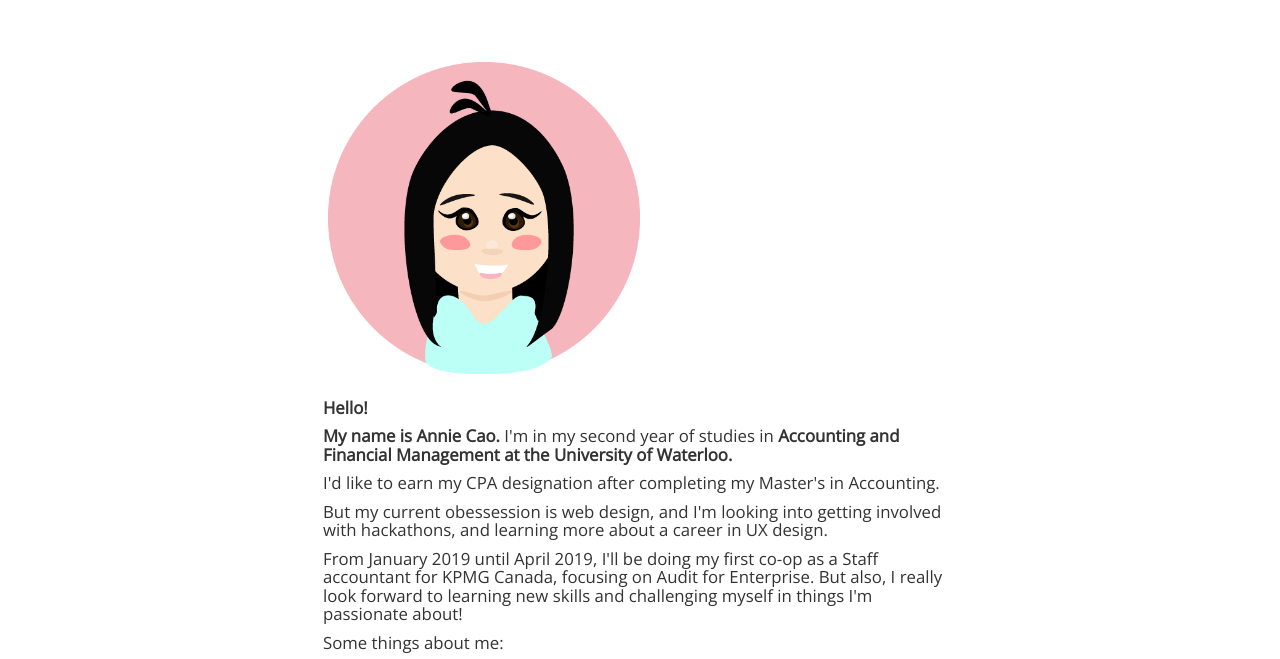
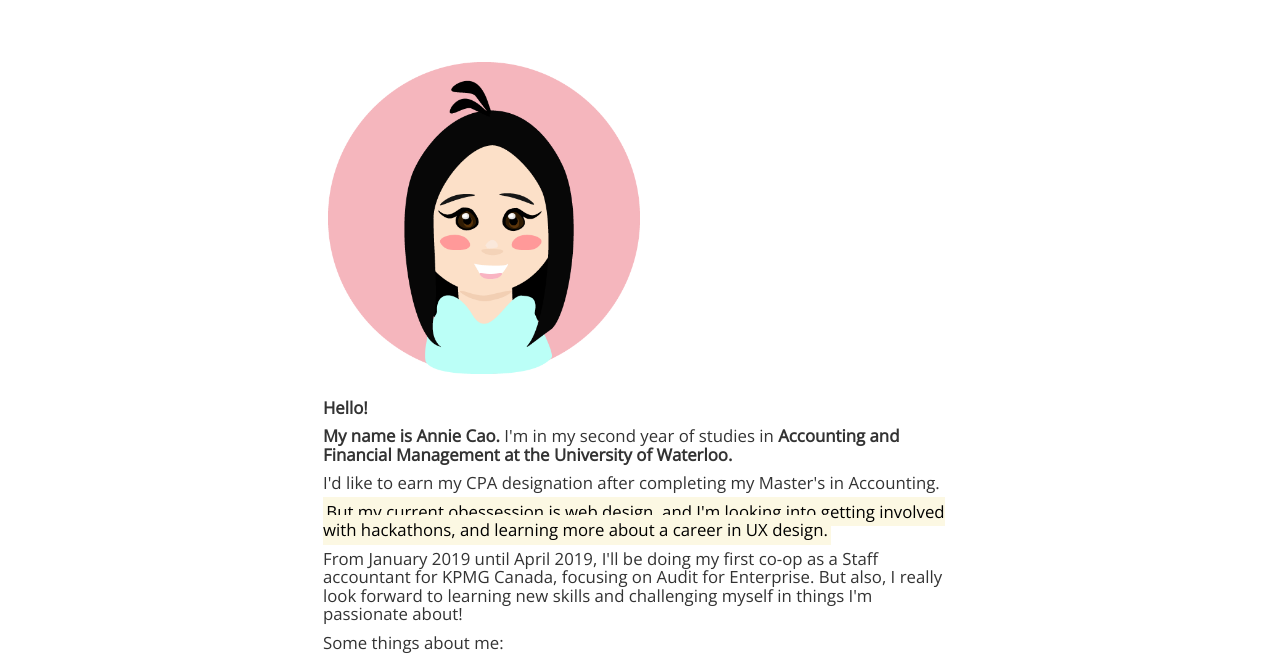
Before and after one commit to tofuannie/tofuannie.github.io, a plain HTML site: page about.html in a window 1280 px wide. Shown: the part 90-749 px from the top of the page. Drawn offline with nearby package versions, Linux system fonts and the light colour scheme; a web font is replaced by a local one.

Commit message:
Update about.html

```diff
--- a/about.html
+++ b/about.html
@@ -55,8 +55,8 @@
 		My name is Annie Cao.</b>
 		I'm in my second year of studies in <b> Accounting and Financial Management at the University of Waterloo. </b>
 		<p> I'd like to earn my CPA designation after completing my Master's in Accounting. <p>
-		<span background-color="#FFFF00">
-		But my current obessession is web design, and I'm looking into getting involved with hackathons, and learning more about a career in UX design.</span>
+		<mark>
+		But my current obessession is web design, and I'm looking into getting involved with hackathons, and learning more about a career in UX design.</mark>
 
 		<p> From January 2019 until April 2019, I'll be doing my first co-op  as a Staff accountant for KPMG Canada, focusing on Audit for Enterprise. But also, I really look forward to learning new skills and challenging myself in things I'm passionate about!
 
```
